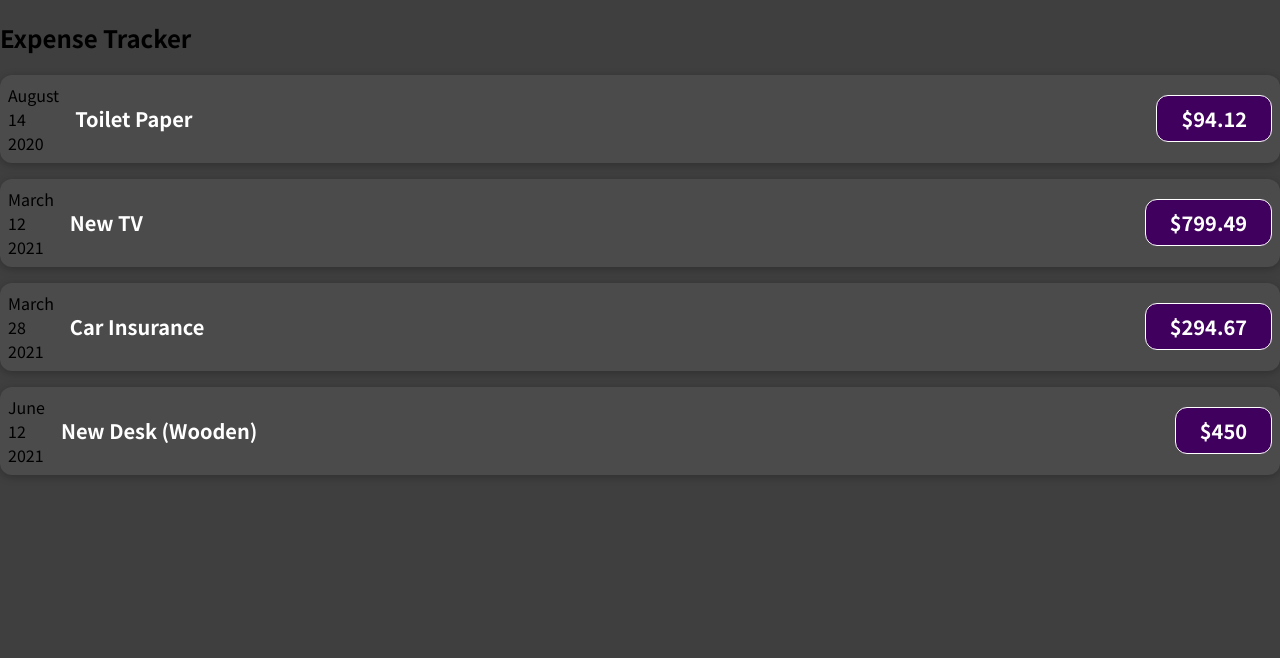
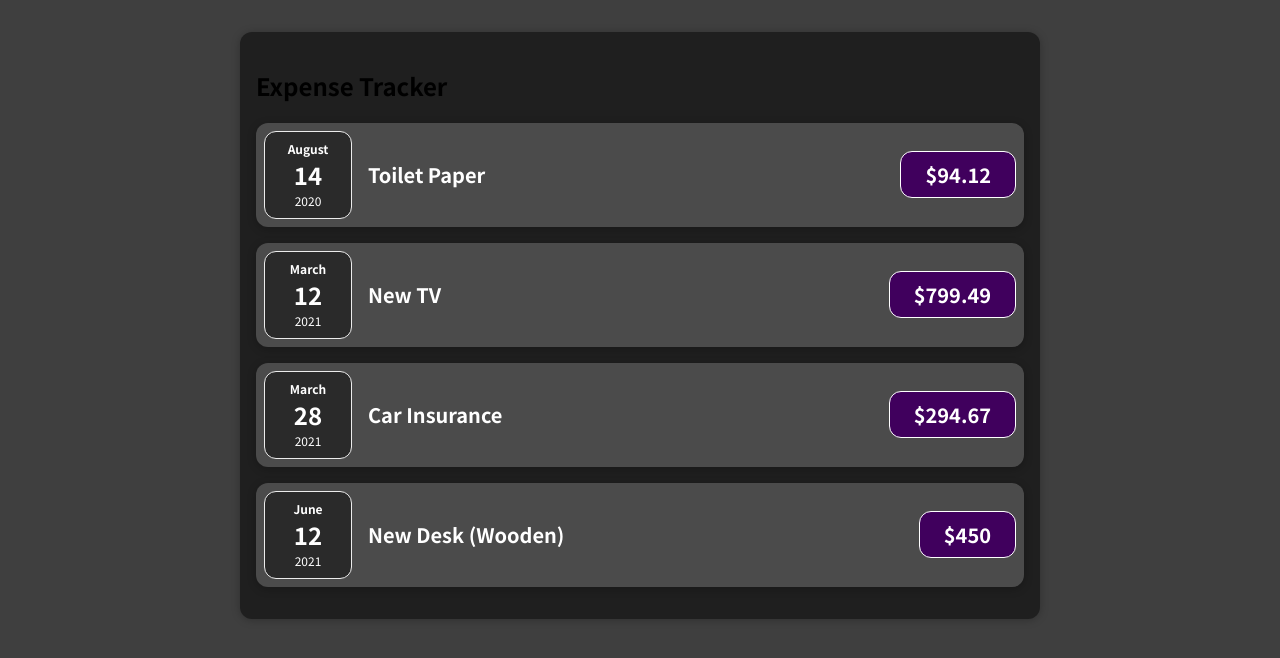
Before and after one commit to knaughton782/miniature-potato, a JavaScript app in the folder udemy-react/: page / in a window 1280 px wide. Shown: the top 658 px of the page. Built offline with nearby package versions, Linux system fonts and the light colour scheme.

Commit message:
added additional component to display expenses

```diff
--- a/udemy-react/src/App.js
+++ b/udemy-react/src/App.js
@@ -1,6 +1,7 @@
-import ExpenseItem from './components/ExpenseItem';
+import Expenses from './components/Expenses';
 
-function App() {
+function App(props) {
+
   const expenses = [
     {
       id: 'e1',
@@ -25,14 +26,9 @@
 
 
   return (
-    <div>
-      <h2>Expense Tracker</h2>
-      <ExpenseItem title={expenses[0].title} amount={expenses[0].amount} date={expenses[0].date} />
-      <ExpenseItem title={expenses[1].title} amount={expenses[1].amount} date={expenses[1].date} />
-      <ExpenseItem title={expenses[2].title} amount={expenses[2].amount} date={expenses[2].date} />
-      <ExpenseItem title={expenses[3].title} amount={expenses[3].amount} date={expenses[3].date} />
 
-    </div>
+    <Expenses expenses={expenses} />
+
   );
 }
 
--- /dev/null
+++ b/udemy-react/src/components/ExpenseDate.css
@@ -0,0 +1,26 @@
+.expense-date {
+    display: flex;
+    flex-direction: column;
+    width: 5.5rem;
+    height: 5.5rem;
+    border: 1px solid #ececec;
+    background-color: #2a2a2a;
+    color: white;
+    border-radius: 12px;
+    align-items: center;
+    justify-content: center;
+}
+
+.expense-date__month {
+    font-size: 0.75rem;
+    font-weight: bold;
+}
+
+.expense-date__year {
+    font-size: 0.75rem;
+}
+
+.expense-date__day {
+    font-size: 1.5rem;
+    font-weight: bold;
+}
--- a/udemy-react/src/components/ExpenseDate.js
+++ b/udemy-react/src/components/ExpenseDate.js
@@ -1,3 +1,5 @@
+import './ExpenseDate.css';
+
 function ExpenseDate(props) {
     const month = props.date.toLocaleString('en-US', { month: 'long' });
     const day = props.date.toLocaleString('en-US', { day: '2-digit' });
@@ -6,10 +8,10 @@
 
     return (
 
-        <div>
-            <div>{month}</div>
-            <div>{day}</div>
-            <div>{year}</div>
+        <div className='expense-date'>
+            <div className='expense-date__month'>{month}</div>
+            <div className='expense-date__day'>{day}</div>
+            <div className='expense-date__year'>{year}</div>
         </div>
     )
 }
--- a/udemy-react/src/components/ExpenseItem.js
+++ b/udemy-react/src/components/ExpenseItem.js
@@ -2,19 +2,10 @@
 import './ExpenseItem.css';
 
 function ExpenseItem(props) {
-    const month = props.date.toLocaleString('en-US', { month: 'long' });
-    const day = props.date.toLocaleString('en-US', { day: '2-digit' });
-    const year = props.date.getFullYear();
     return (
         <div className='expense-item'>
-
-            <div>
-                <div>{month}</div>
-                <div>{day}</div>
-                <div>{year}</div>
-            </div>
-
-    {/* <ExpenseDate /> */}
+            {/* pass in props.date here so its available in the ExpenseDate component */}
+            <ExpenseDate date={props.date} />
 
             <div className='expense-item__description'>
                 <h2>{props.title}</h2>
--- /dev/null
+++ b/udemy-react/src/components/Expenses.css
@@ -0,0 +1,9 @@
+.expenses {
+    padding: 1rem;
+    background-color: rgb(31, 31, 31);
+    margin: 2rem auto;
+    width: 50rem;
+    max-width: 95%;
+    border-radius: 12px;
+    box-shadow: 0 1px 8px rgba(0, 0, 0, 0.25);
+}
--- /dev/null
+++ b/udemy-react/src/components/Expenses.js
@@ -0,0 +1,20 @@
+import './Expenses.css';
+import ExpenseItem from './ExpenseItem';
+
+
+function Expenses(props) {
+
+    return (
+
+        <div className='expenses'>
+            <h2>Expense Tracker</h2>
+            <ExpenseItem title={props.expenses[0].title} amount={props.expenses[0].amount} date={props.expenses[0].date} />
+            <ExpenseItem title={props.expenses[1].title} amount={props.expenses[1].amount} date={props.expenses[1].date} />
+            <ExpenseItem title={props.expenses[2].title} amount={props.expenses[2].amount} date={props.expenses[2].date} />
+            <ExpenseItem title={props.expenses[3].title} amount={props.expenses[3].amount} date={props.expenses[3].date} />
+
+        </div>
+    )
+}
+
+export default Expenses;
```
Also changed, not shown: 1 other file (tests, documents, lock files or other folders).
